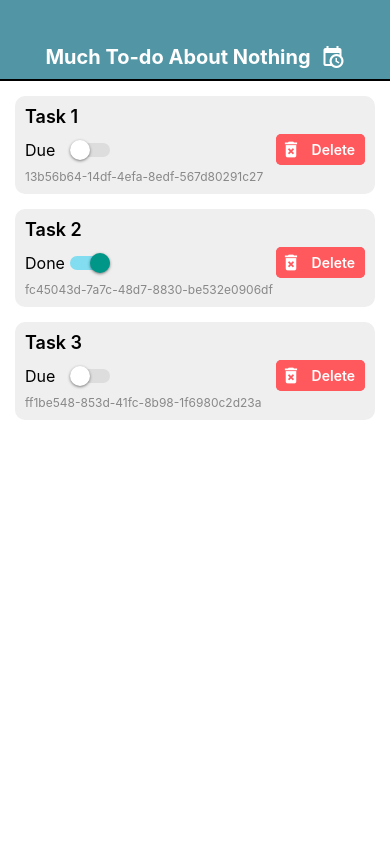
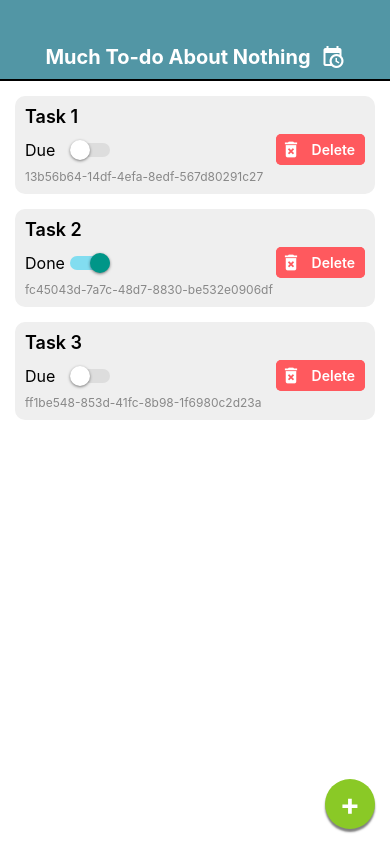
Before and after one commit to kjubar-fs/info-6132-lab1, a React Native app: screen / in a window 390 px wide. Built offline with nearby package versions, Linux system fonts and the light colour scheme.

Commit message:
Add add button, tweak list style to add space at bottom

```diff
--- a/App.js
+++ b/App.js
@@ -1,11 +1,11 @@
 /*
  *  Author: Kaleb Jubar
  *  Created: 26 Oct 1985, 4:15:00 AM
- *  Last update: 2 Oct 2024, 2:15:10 PM
+ *  Last update: 2 Oct 2024, 2:51:10 PM
  *  Copyright (c) 1985 - 2024 Kaleb Jubar
  */
 // native/Expo components
-import { Alert, StyleSheet, View } from "react-native";
+import { Alert, Pressable, StyleSheet, View, Text, Platform } from "react-native";
 import { StatusBar } from "expo-status-bar";
 
 // React hooks
@@ -18,6 +18,8 @@ import { v4 as uuidv4 } from "uuid";
 // custom components
 import Header from "./src/components/Header";
 import TaskList from "./src/components/TaskList";
+
+import { positiveColor } from "./src/includes/globalStyles";
 
 export default function App() {
     const [tasks, setTasks] = useState([
@@ -101,14 +103,63 @@ export default function App() {
                 toggleTask={toggleTaskStatus}
                 deleteTask={deleteTask}
             />
+
+            <Pressable
+                // by using a function, we can apply styles depending on pressed state
+                style={({ pressed }) => (
+                    [
+                        styles.addBtn,
+                        pressed ? styles.addBtn.withoutShadow : styles.addBtn.withShadow,
+                    ]
+                )}
+            >
+                <Text style={styles.addBtn.caption}>+</Text>
+            </Pressable>
         </View>
     );
 }
 
 const styles = StyleSheet.create({
     container: {
+        position: "relative",
         flex: 1,
 
         backgroundColor: "#fff",
     },
+
+    addBtn: {
+        position: "absolute",
+        bottom: Platform.OS === "ios" ? 30 : 15,
+        right: 15,
+        width: 50,
+        height: 50,
+        justifyContent: "center",
+        alignItems: "center",
+
+        backgroundColor: positiveColor,
+        borderRadius: 360,
+
+        withShadow: {
+            shadowColor: Platform.OS === "ios" ? "#666" : undefined,
+            shadowOffset: {
+                width: 0,
+                height: 3,
+            },
+            shadowOpacity: 0.5,
+            shadowRadius: 2,
+            elevation: 3,
+        },
+
+        withoutShadow: {
+            transform: [
+                { translateY: 3, }
+            ],
+        },
+
+        caption: {
+            fontSize: 30,
+            fontWeight: "700",
+            color: "#FFF",
+        },
+    },
 });
--- a/src/components/TaskList/styles.js
+++ b/src/components/TaskList/styles.js
@@ -1,14 +1,15 @@
 /*
  *  Author: Kaleb Jubar
  *  Created: 2 Oct 2024, 12:05:22 PM
- *  Last update: 2 Oct 2024, 12:33:16 PM
+ *  Last update: 2 Oct 2024, 2:48:16 PM
  *  Copyright (c) 2024 Kaleb Jubar
  */
-import { StyleSheet } from "react-native";
+import { Platform, StyleSheet } from "react-native";
 
 export default StyleSheet.create({
     container: {
         padding: 15,
+        paddingBottom: Platform.OS === "ios" ? 90 : 75,
         gap: 15,
     },
 });
```
